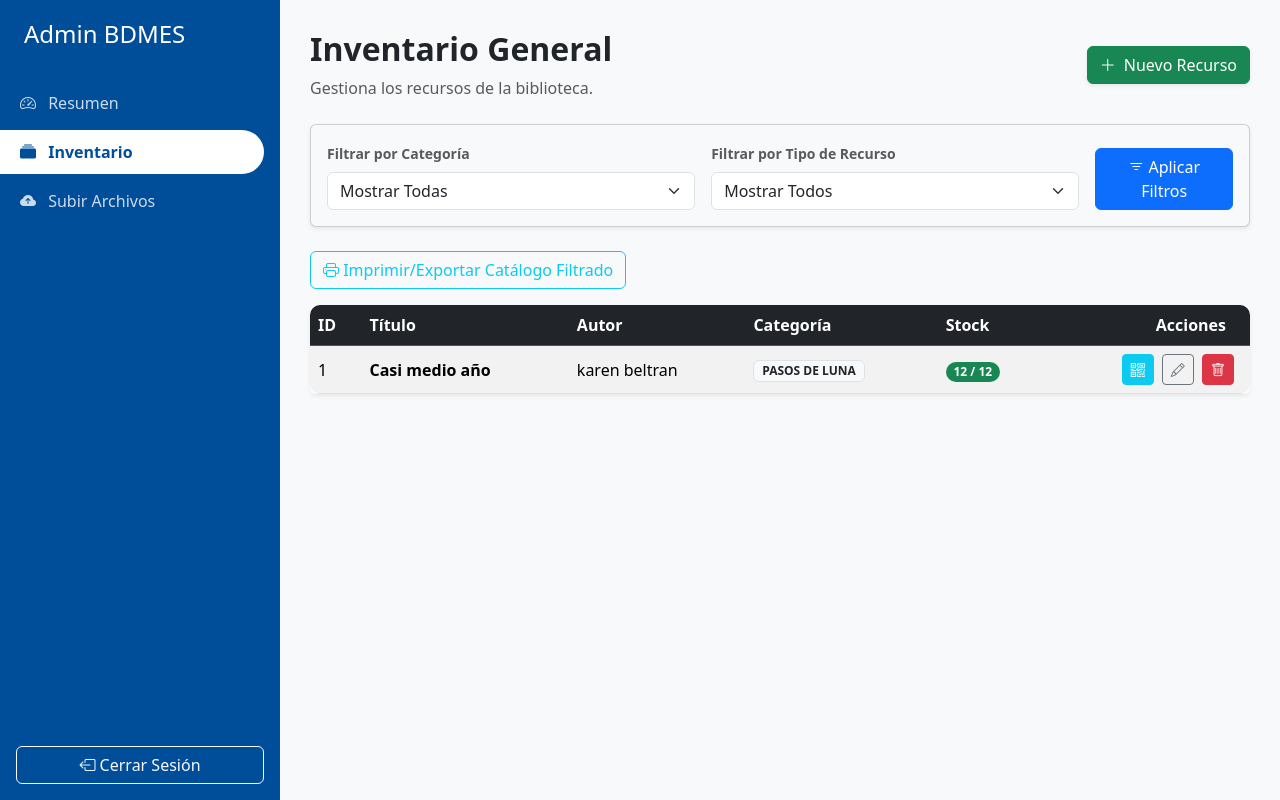
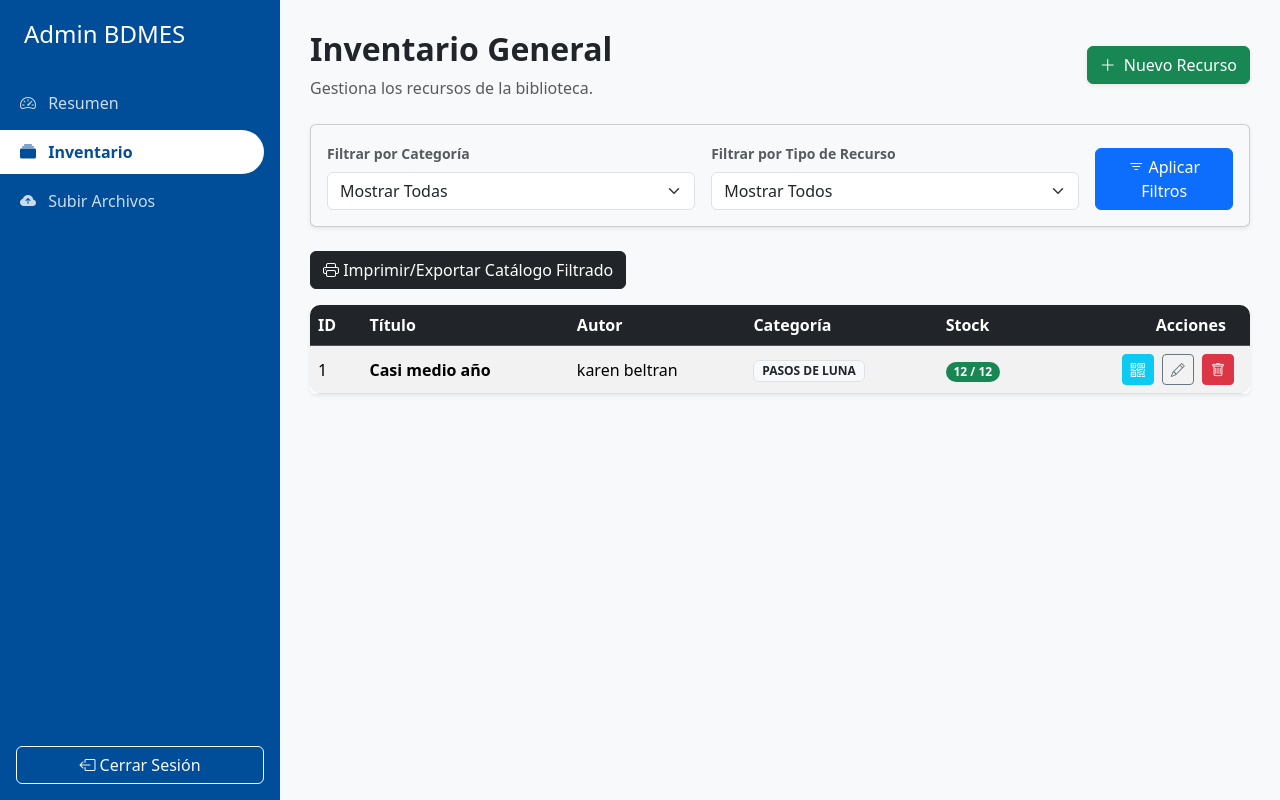
Before and after one commit to vicmvg/biblioteca-escobedo, a Flask app: page /admin/inventario in a window 1280 px wide. Run offline with Flask 3, Linux system fonts and the light colour scheme; a user stored in the database is signed in.

Commit message:
style: Cambiar color de boton de exportar a outline-dark en inventario

```diff
--- a/templates/admin/inventario.html
+++ b/templates/admin/inventario.html
@@ -126,7 +126,7 @@
         </form>
 
         <!-- BOTÓN IMPRIMIR/EXPORTAR -->
-        <a id="btnImprimir" href="#" target="_blank" class="btn btn-outline-info mb-3">
+        <a id="btnImprimir" href="#" target="_blank" class="btn btn-dark mb-3">
             <i class="bi bi-printer"></i> Imprimir/Exportar Catálogo Filtrado
         </a>
 
```
